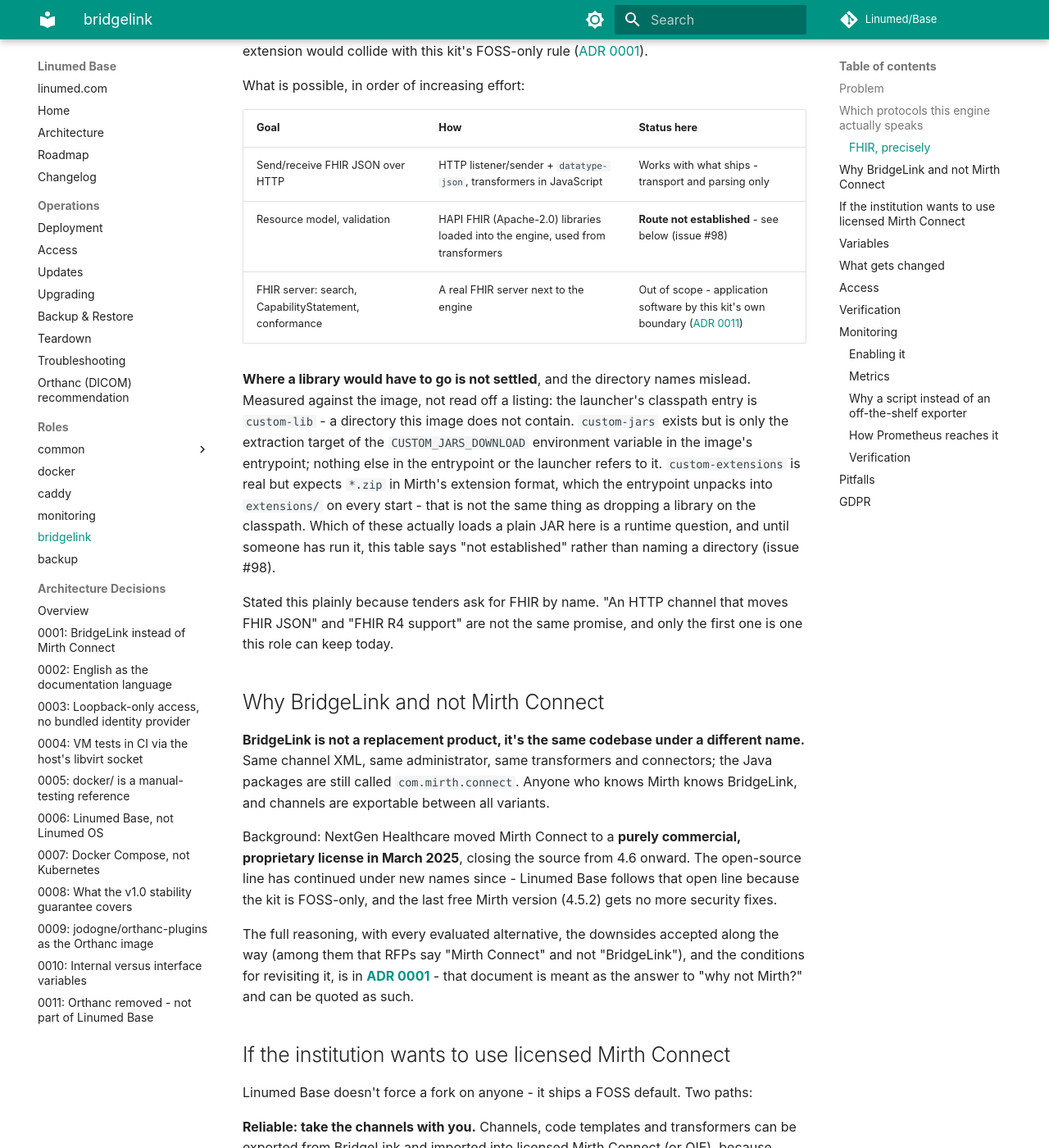
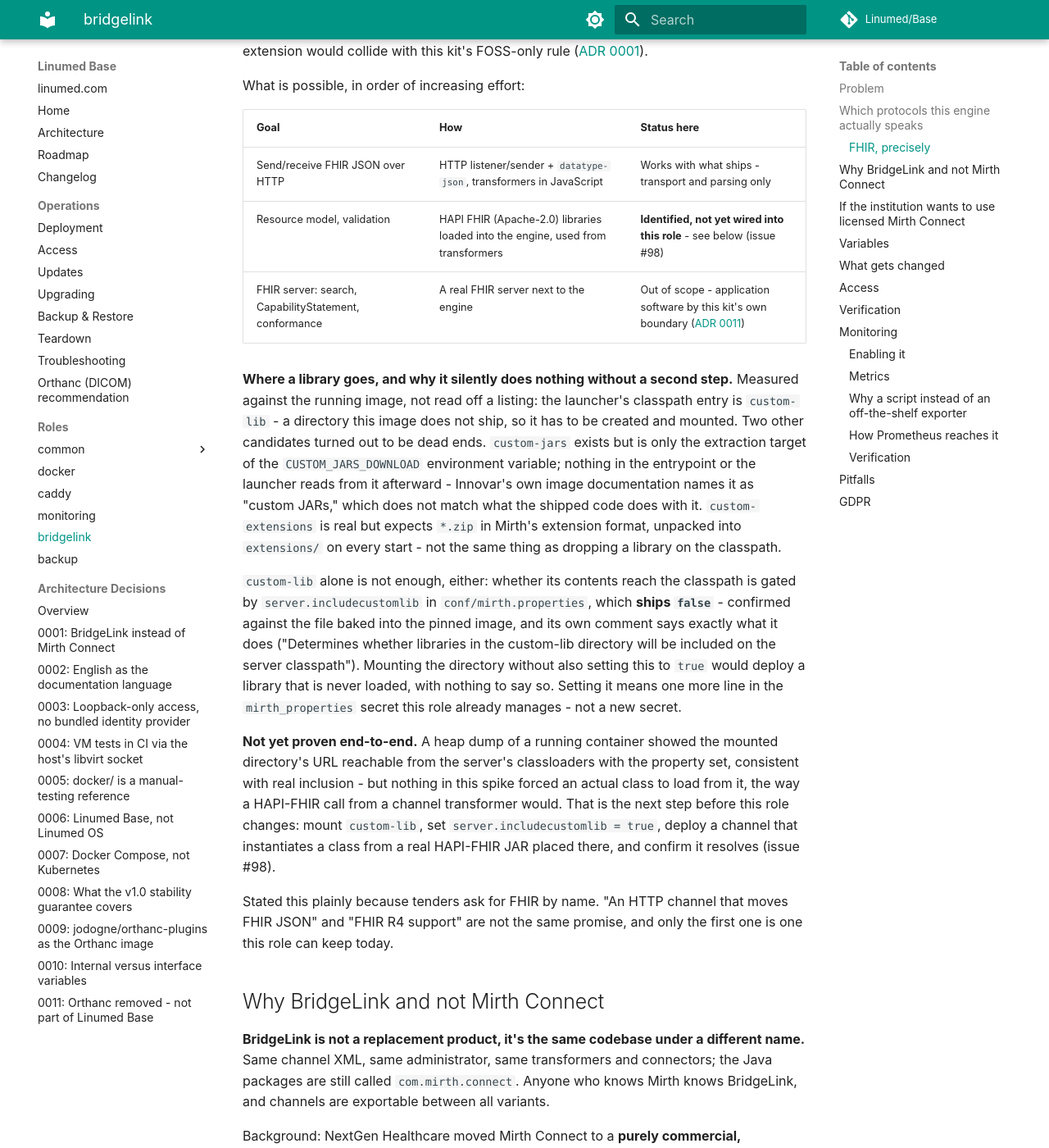
Before and after one commit to Linumed/Base, an MkDocs documentation site: the page built from docs/roles/bridgelink.md, in a window 1280 px wide and 1400 px high, scrolled down 631 px. Shown: the whole window at 82% size. Built offline with MkDocs 1.6.1 and Material for MkDocs 9.7.7, drawn with Linux system fonts in a browser that asks for light colours; comment, search, counter and statistics services are not loaded.

Commit message:
Docs: FHIR-Klassenpfad in bridgelink gefunden, Verifikation offen (#98)
custom-lib ist der Klassenpfad-Eintrag des Launchers; custom-jars und
custom-extensions sind Sackgassen (gemessen an Bootstrap-Quelle,
Bytecode-Strings und Heap-Dump). Ohne server.includecustomlib=true in
mirth.properties (Default false) bleibt custom-lib wirkungslos. Ein
echter Klassenladevorgang wurde noch nicht erzwungen - naechster
Schritt vor Rollenaenderung.

```diff
--- a/docs/roles/bridgelink.md
+++ b/docs/roles/bridgelink.md
@@ -27,19 +27,34 @@
 | Goal | How | Status here |
 |---|---|---|
 | Send/receive FHIR JSON over HTTP | HTTP listener/sender + `datatype-json`, transformers in JavaScript | Works with what ships - transport and parsing only |
-| Resource model, validation | HAPI FHIR (Apache-2.0) libraries loaded into the engine, used from transformers | **Route not established** - see below (issue #98) |
+| Resource model, validation | HAPI FHIR (Apache-2.0) libraries loaded into the engine, used from transformers | **Identified, not yet wired into this role** - see below (issue #98) |
 | FHIR server: search, CapabilityStatement, conformance | A real FHIR server next to the engine | Out of scope - application software by this kit's own boundary ([ADR 0011](../adr/0011-orthanc-removed-not-part-of-base.md)) |
 
-**Where a library would have to go is not settled**, and the directory names mislead.
-Measured against the image, not read off a listing: the launcher's classpath entry is
-`custom-lib` - a directory this image does not contain. `custom-jars` exists but is only
-the extraction target of the `CUSTOM_JARS_DOWNLOAD` environment variable in the image's
-entrypoint; nothing else in the entrypoint or the launcher refers to it. `custom-extensions`
-is real but expects `*.zip` in Mirth's extension format, which the entrypoint unpacks into
-`extensions/` on every start - that is not the same thing as dropping a library on the
-classpath. Which of these actually loads a plain JAR here is a runtime question, and
-until someone has run it, this table says "not established" rather than naming a
-directory (issue #98).
+**Where a library goes, and why it silently does nothing without a second step.**
+Measured against the running image, not read off a listing: the launcher's classpath
+entry is `custom-lib` - a directory this image does not ship, so it has to be created and
+mounted. Two other candidates turned out to be dead ends. `custom-jars` exists but is only
+the extraction target of the `CUSTOM_JARS_DOWNLOAD` environment variable; nothing in the
+entrypoint or the launcher reads from it afterward - Innovar's own image documentation
+names it as "custom JARs," which does not match what the shipped code does with it.
+`custom-extensions` is real but expects `*.zip` in Mirth's extension format, unpacked into
+`extensions/` on every start - not the same thing as dropping a library on the classpath.
+
+`custom-lib` alone is not enough, either: whether its contents reach the classpath is
+gated by `server.includecustomlib` in `conf/mirth.properties`, which **ships `false`** -
+confirmed against the file baked into the pinned image, and its own comment says exactly
+what it does ("Determines whether libraries in the custom-lib directory will be included
+on the server classpath"). Mounting the directory without also setting this to `true`
+would deploy a library that is never loaded, with nothing to say so. Setting it means one
+more line in the `mirth_properties` secret this role already manages - not a new secret.
+
+**Not yet proven end-to-end.** A heap dump of a running container showed the mounted
+directory's URL reachable from the server's classloaders with the property set, consistent
+with real inclusion - but nothing in this spike forced an actual class to load from it, the
+way a HAPI-FHIR call from a channel transformer would. That is the next step before this
+role changes: mount `custom-lib`, set `server.includecustomlib = true`, deploy a channel
+that instantiates a class from a real HAPI-FHIR JAR placed there, and confirm it resolves
+(issue #98).
 
 Stated this plainly because tenders ask for FHIR by name. "An HTTP channel that moves
 FHIR JSON" and "FHIR R4 support" are not the same promise, and only the first one is
```
Also changed, not shown: CHANGELOG.md (+4 -2 lines).
